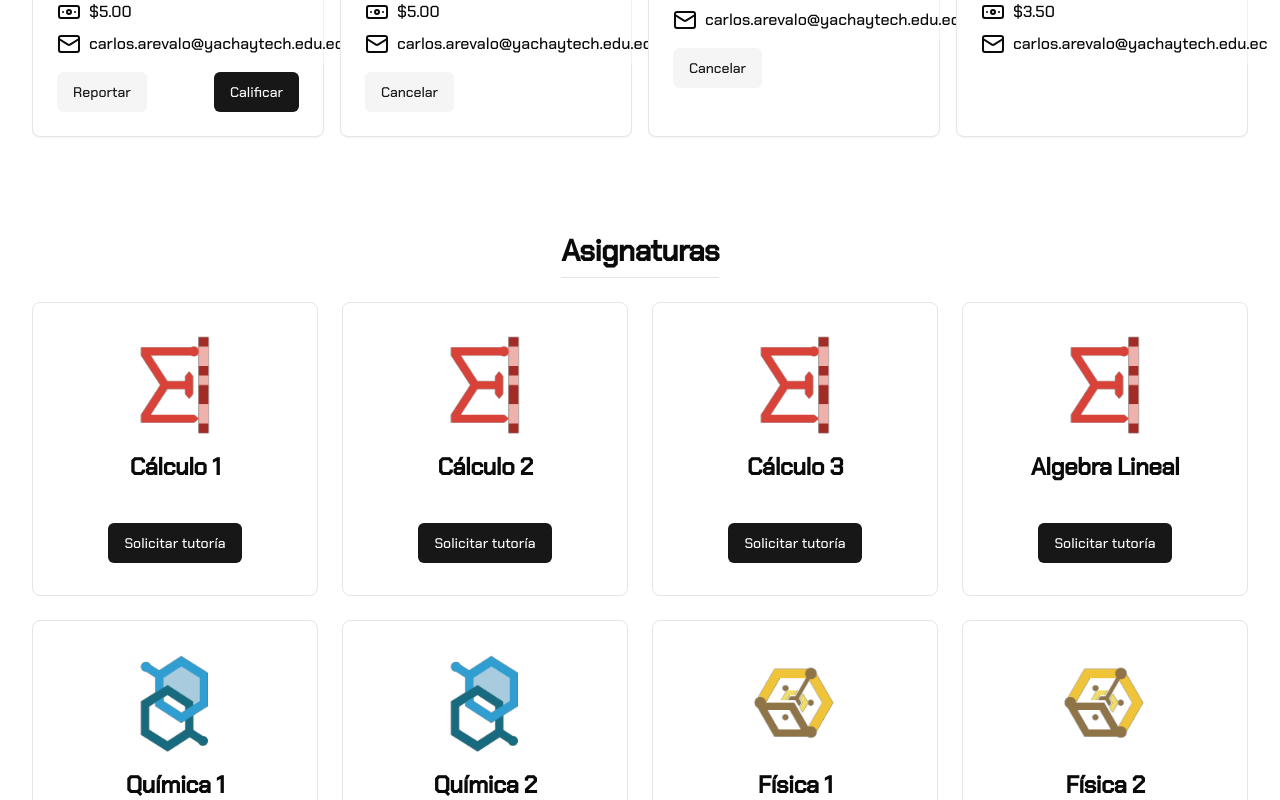
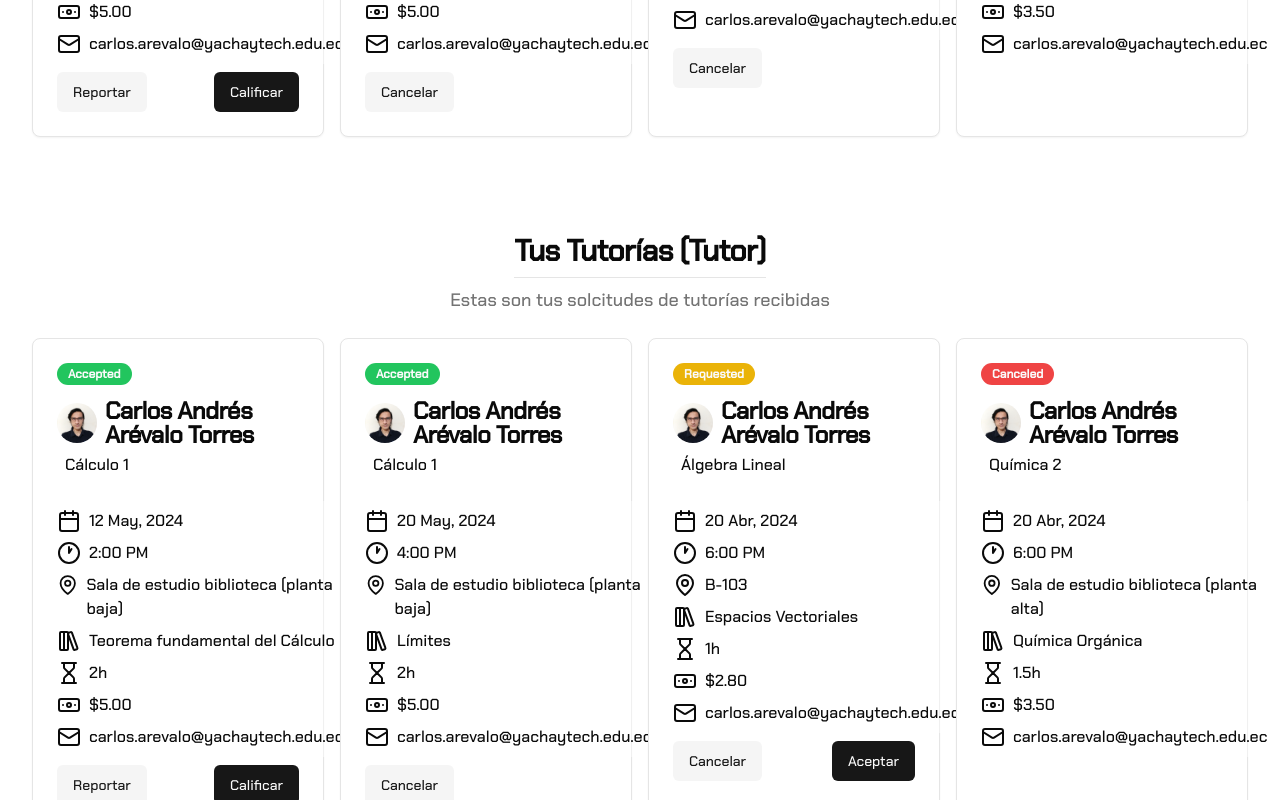
Before and after one commit to carlosandresat/tuto-u, a Next.js app: page /home in a window 1280 px wide. Shown: the part 620-1420 px from the top of the page. Built offline with nearby package versions, Linux system fonts and the light colour scheme.

Commit message:
feat: add TutorView and TutorSessionCard

```diff
--- a/src/app/home/page.tsx
+++ b/src/app/home/page.tsx
@@ -1,4 +1,5 @@
 import { StudentView } from "@/components/student-view";
+import { TutorView } from "@/components/tutor-view";
 import { CourseCard } from "@/components/course-card";
 import { TutorCard } from "@/components/tutor-card";
 import { TutorsCarousel } from "@/components/tutors-carousel";
@@ -76,6 +77,8 @@ export default function Home() {
 
       <StudentView></StudentView>
 
+      <TutorView></TutorView>
+
       <h2 className="scroll-m-20 border-b pb-2 text-3xl font-semibold tracking-tight first:mt-0 mt-24">
         Asignaturas
       </h2>
--- /dev/null
+++ b/src/components/tutor-session-card.tsx
@@ -0,0 +1,147 @@
+"use client";
+
+import { AvatarImage, AvatarFallback, Avatar } from "@/components/ui/avatar";
+import {
+  CardTitle,
+  CardDescription,
+  CardHeader,
+  CardContent,
+  CardFooter,
+  Card,
+} from "@/components/ui/card";
+import { Badge } from "@/components/ui/badge";
+import { Button } from "@/components/ui/button";
+import { cn } from "@/lib/utils";
+
+import {
+  Calendar,
+  Clock1,
+  MapPin,
+  LibraryBig,
+  Hourglass,
+  Banknote,
+  Mail,
+} from "lucide-react";
+import { CancelDialog } from "@/components/cancel-dialog";
+import { useState } from "react";
+
+export function TutorSessionCard({
+  sessionId,
+  tutorInitials,
+  status,
+  tutorFullname,
+  tutorEmail,
+  sessionCourse,
+  dateString,
+  timeString,
+  place,
+  topic,
+  duration,
+  price,
+  rawDateTime,
+}: {
+  sessionId: number;
+  tutorInitials: string;
+  tutorEmail: string;
+  status: string;
+  tutorFullname: string;
+  sessionCourse: string;
+  dateString: string;
+  timeString: string;
+  place: string;
+  duration: number;
+  price: number;
+  topic: string;
+  rawDateTime: Date;
+}) {
+  const [statusState, setStatusState] = useState(status);
+
+  return (
+    <Card>
+      <CardHeader>
+        <Badge
+          className={cn(
+            "bg-green-500 w-fit mb-2",
+            statusState === "accepted"
+              ? "bg-green-500"
+              : statusState === "requested"
+              ? "bg-yellow-500"
+              : statusState === "canceled"
+              ? "bg-destructive dark:text-foreground hover:dark:text-background"
+              : ""
+          )}
+        >
+          {statusState.charAt(0).toUpperCase() + statusState.slice(1)}
+        </Badge>
+
+        <div className="flex items-center space-x-2">
+          <Avatar>
+            <AvatarImage
+              src={`/photos/${tutorEmail.split("@")[0]}.jpg`}
+              className=" object-cover"
+            />
+            <AvatarFallback>{tutorInitials}</AvatarFallback>
+          </Avatar>
+          <CardTitle className="rounded-md bg-background/40">
+            {tutorFullname}
+          </CardTitle>
+        </div>
+        <CardDescription className="text-base text-foreground backdrop-blur-sm rounded-md w-fit px-2 bg-background/40">
+          {sessionCourse}
+        </CardDescription>
+      </CardHeader>
+      <CardContent className="space-y-2 py-2  rounded-md w-fit bg-background/40 mb-2">
+        <div className="flex space-x-2">
+          <Calendar />
+          <p>{dateString}</p>
+        </div>
+        <div className="flex space-x-2">
+          <Clock1 />
+          <p> {timeString}</p>
+        </div>
+        <div className="flex space-x-2">
+          <MapPin />
+          <p>{place}</p>
+        </div>
+        <div className="flex space-x-2">
+          <LibraryBig />
+          <p>{topic}</p>
+        </div>
+        <div className="flex space-x-2">
+          <Hourglass />
+          <p>{`${duration / 60}h`.replace(".0", "")}</p>
+        </div>
+        <div className="flex space-x-2">
+          <Banknote /> <p>{price != 0 ? `$${price.toFixed(2)}` : "Gratuita"}</p>
+        </div>
+        <div className="flex space-x-2">
+          <Mail />
+          <a
+            href={`mailto:${tutorEmail}`}
+            className=" hover:border-b border-foreground"
+          >
+            {tutorEmail}
+          </a>
+        </div>
+      </CardContent>
+      <CardFooter className="flex justify-between items-center space-x-2">
+        {statusState === "accepted" && rawDateTime > new Date() ? (
+          <>
+            <CancelDialog setState={setStatusState} sessionId={sessionId} />
+          </>
+        ) : statusState === "accepted" && rawDateTime < new Date() ? (
+          <>
+            <Button variant="secondary">Reportar</Button>
+            <Button>Calificar</Button>
+          </>
+        ) : statusState === "requested" ? (
+          <>
+            <CancelDialog setState={setStatusState} sessionId={sessionId} />
+            <Button>Aceptar</Button>
+
+          </>
+        ) : statusState === "canceled" ? null : null}
+      </CardFooter>
+    </Card>
+  );
+}
--- /dev/null
+++ b/src/components/tutor-view.tsx
@@ -0,0 +1,104 @@
+import { StudentSessionCard } from "@/components/student-session-card";
+import { getStudentSessions } from "@/actions/session-request";
+import { auth } from "@/auth";
+import { TutorSessionCard } from "@/components/tutor-session-card";
+
+export async function TutorView() {
+  //const session = await auth()
+  //const studentSessions = await getStudentSessions(session?.user?.id || "")
+  const someData: {
+    sessionId: number;
+    tutorInitials: string;
+    tutorEmail: string;
+    status: string;
+    tutorFullname: string;
+    sessionCourse: string;
+    dateString: string;
+    timeString: string;
+    place: string;
+    duration: number;
+    price: number;
+    topic: string;
+    rawDateTime: Date;
+  }[] = [
+    {
+      sessionId: 1,
+      status: "accepted",
+      tutorFullname: "Carlos Andrés Arévalo Torres",
+      tutorInitials: "CA",
+      tutorEmail: "carlos.arevalo@yachaytech.edu.ec",
+      sessionCourse: "Cálculo 1",
+      dateString: "12 May, 2024",
+      timeString: "2:00 PM",
+      place: "Sala de estudio biblioteca (planta baja)",
+      duration: 120,
+      price: 5.0,
+      topic: "Teorema fundamental del Cálculo",
+      rawDateTime: new Date("2024-05-12 14:41:50-05"),
+    },
+    {
+      sessionId: 2,
+      status: "accepted",
+      tutorFullname: "Carlos Andrés Arévalo Torres",
+      tutorInitials: "CA",
+      tutorEmail: "carlos.arevalo@yachaytech.edu.ec",
+      sessionCourse: "Cálculo 1",
+      dateString: "20 May, 2024",
+      timeString: "4:00 PM",
+      place: "Sala de estudio biblioteca (planta baja)",
+      duration: 120,
+      price: 5.0,
+      topic: "Límites",
+      rawDateTime: new Date("2024-05-20 14:41:50-05"),
+    },
+    {
+      sessionId: 3,
+      status: "requested",
+      tutorFullname: "Carlos Andrés Arévalo Torres",
+      tutorInitials: "CA",
+      tutorEmail: "carlos.arevalo@yachaytech.edu.ec",
+      sessionCourse: "Álgebra Lineal",
+      dateString: "20 Abr, 2024",
+      timeString: "6:00 PM",
+      place: "B-103",
+      duration: 60,
+      price: 2.8,
+      topic: "Espacios Vectoriales",
+      rawDateTime: new Date("2024-05-10 14:37:16-08"),
+    },
+    {
+      sessionId: 4,
+      status: "canceled",
+      tutorFullname: "Carlos Andrés Arévalo Torres",
+      tutorInitials: "CA",
+      tutorEmail: "carlos.arevalo@yachaytech.edu.ec",
+      sessionCourse: "Química 2",
+      dateString: "20 Abr, 2024",
+      timeString: "6:00 PM",
+      place: "Sala de estudio biblioteca (planta alta)",
+      duration: 90,
+      price: 3.5,
+      topic: "Química Orgánica",
+      rawDateTime: new Date("2024-05-13 07:37:16-08"),
+    },
+  ];
+  return (
+    <>
+      {someData.length !== 0 ? (
+        <>
+          <h2 className="scroll-m-20 border-b pb-2 text-3xl font-semibold tracking-tight first:mt-0 pt-24">
+            Tus Tutorías (Tutor)
+          </h2>
+          <p className="text-lg text-muted-foreground mt-2">
+            Estas son tus solcitudes de tutorías recibidas
+          </p>
+          <div className="grid grid-cols-1 sm:grid-cols-2 lg:grid-cols-3 xl:grid-cols-4 gap-4  max-w-screen-2xl w-full pt-6">
+            {someData.map((row, index) => (
+              <TutorSessionCard {...row} key={index}></TutorSessionCard>
+            ))}
+          </div>
+        </>
+      ) : null}
+    </>
+  );
+}
```
